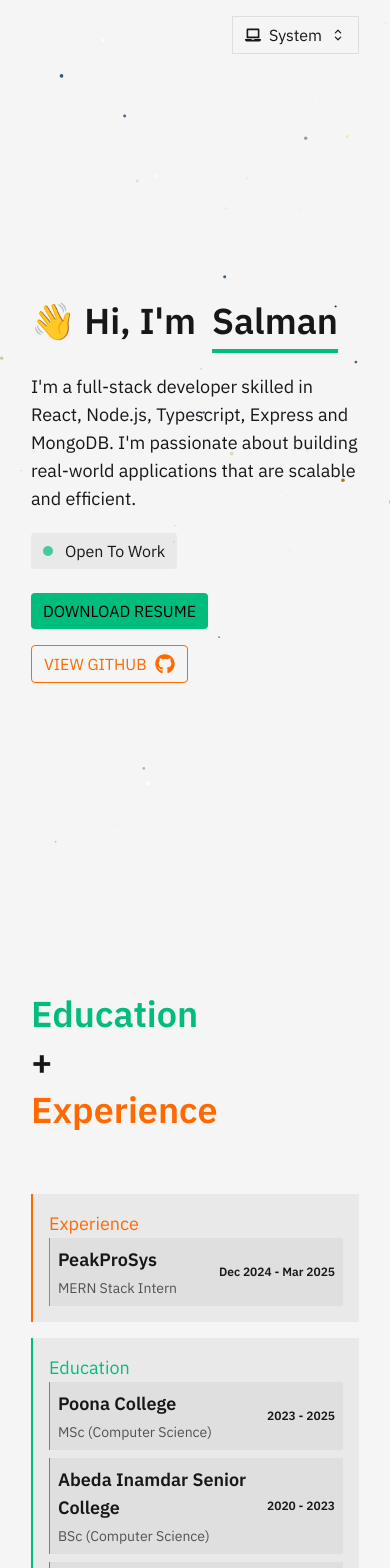
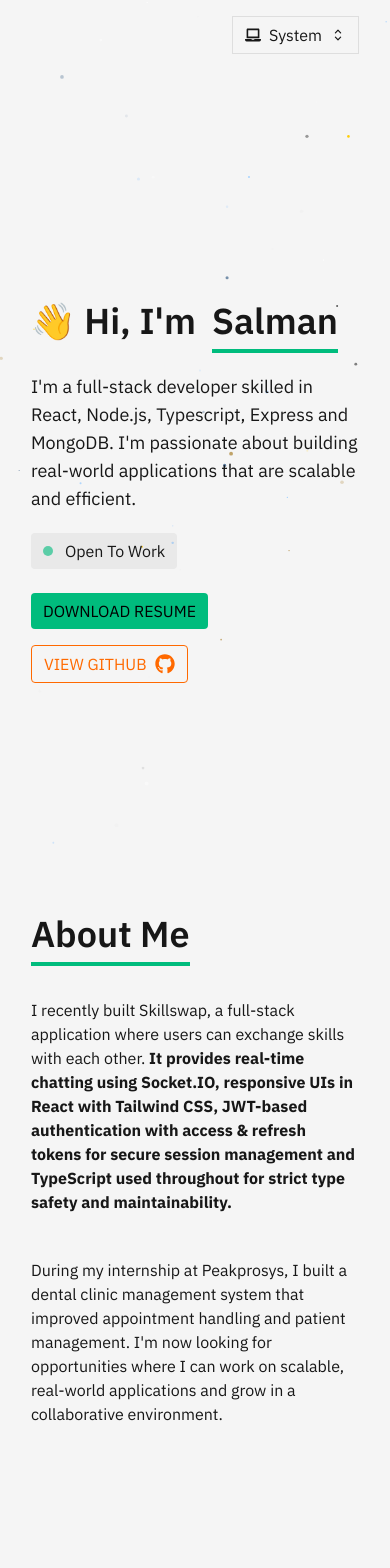
Before and after one commit to salman9802/Portfolio, a React (Vite) app: page / in a window 390 px wide. Shown: the top 1568 px of the page. Built offline with nearby package versions, Linux system fonts and the light colour scheme.

Commit message:
feat: About Me section

```diff
--- a/src/App.tsx
+++ b/src/App.tsx
@@ -10,6 +10,7 @@ import ScrollToTop from "./components/ScrollToTop.tsx";
 import Footer from "./components/Footer.tsx";
 import TwinklingStarsBg from "./components/TwinklingStarsBg.tsx";
 import Hero from "./components/Hero.tsx";
+import AboutMe from "./components/AboutMe.tsx";
 
 const lightThemeCursor = "url('black-cursor.svg') 1 1, auto";
 const darkThemeCursor = "url('white-cursor.svg') 1 1, auto";
@@ -34,6 +35,7 @@ function App() {
         <Navbar />
         {/* <Profile /> */}
         <Hero />
+        <AboutMe />
         <Timeline />
         <Projects />
         <Socials />
--- /dev/null
+++ b/src/components/AboutMe.tsx
@@ -0,0 +1,30 @@
+import React from "react";
+import Reveal from "./utils/Reveal";
+
+const AboutMe = () => {
+  return (
+    <div className="mx-auto flex min-h-[80vh] flex-col gap-8 lg:w-1/2">
+      <h1 className="h1">
+        <Reveal className="border-primary border-b-4 pb-2">About Me</Reveal>
+      </h1>
+      <Reveal className="mb-3 lg:text-xl">
+        I recently built Skillswap, a full-stack application where users can
+        exchange skills with each other.{" "}
+        <strong className="">
+          It provides real-time chatting using Socket.IO, responsive UIs in
+          React with Tailwind CSS, JWT-based authentication with access &
+          refresh tokens for secure session management and TypeScript used
+          throughout for strict type safety and maintainability.
+        </strong>
+      </Reveal>
+      <Reveal className="lg:text-xl">
+        During my internship at Peakprosys, I built a dental clinic management
+        system that improved appointment handling and patient management. I'm
+        now looking for opportunities where I can work on scalable, real-world
+        applications and grow in a collaborative environment.
+      </Reveal>
+    </div>
+  );
+};
+
+export default AboutMe;
```
